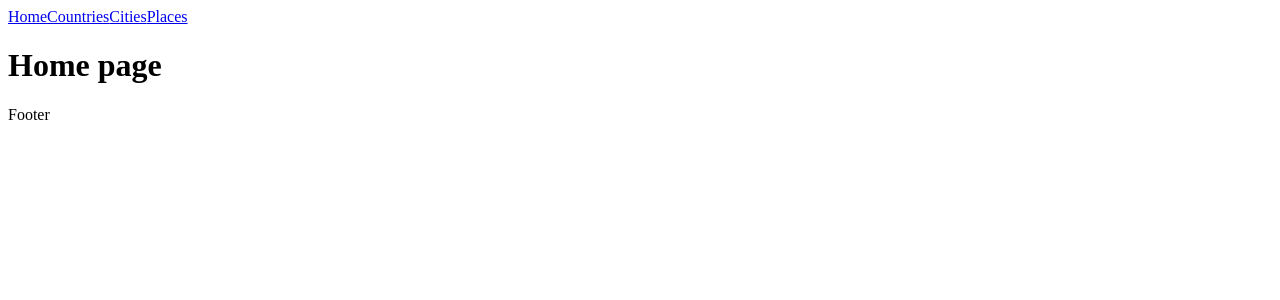
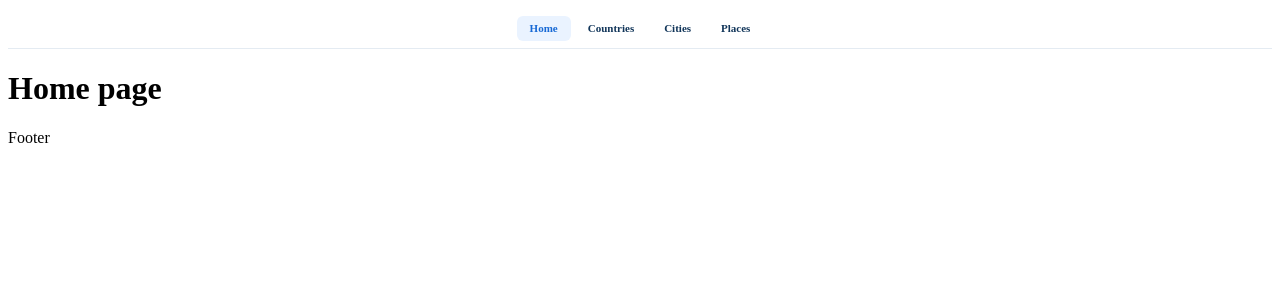
Before and after one commit to phch42/travelmate-api, a React (Vite) app: page / in a window 1280 px wide. Shown: the top 300 px of the page. Built offline with nearby package versions, Linux system fonts and the light colour scheme.

Commit message:
feat: style header navigation

```diff
--- a/src/components/Header.tsx
+++ b/src/components/Header.tsx
@@ -1,16 +1,16 @@
-import { NavLink } from "react-router-dom";
+import { StyledNavLink, HeaderWrapper, Nav } from "../styles/Header.styled";
 
 function Header() {
     return (
-        <header>
-            <nav>
-                <NavLink to="/">Home</NavLink>
-                <NavLink to="/countries">Countries</NavLink>
-                <NavLink to="/cities">Cities</NavLink>
-                <NavLink to="/places">Places</NavLink>
-            </nav>
-        </header>
-    )
+        <HeaderWrapper>
+            <Nav>
+                <StyledNavLink to="/">Home</StyledNavLink>
+                <StyledNavLink to="/countries">Countries</StyledNavLink>
+                <StyledNavLink to="/cities">Cities</StyledNavLink>
+                <StyledNavLink to="/places">Places</StyledNavLink>
+            </Nav>
+        </HeaderWrapper>
+    );
 }
 
 export default Header;
--- /dev/null
+++ b/src/styles/Header.styled.ts
@@ -0,0 +1,43 @@
+import styled from "styled-components";
+import { NavLink } from "react-router-dom";
+
+export const HeaderWrapper = styled.header`
+    height: 40px;
+    background: ${({ theme }) => theme.colors.surface};
+    border-bottom: 1px solid ${({ theme }) => theme.colors.border};
+
+    display: flex;
+    align-items: center;
+    justify-content: center;
+`;
+
+export const Nav = styled.nav`
+    display: flex;
+    align-items: center;
+    gap: 4px;
+`;
+
+export const StyledNavLink = styled(NavLink)`
+    padding: 7px 13px;
+    border-radius: ${({ theme }) => theme.radius.small};
+
+    color: ${({ theme }) => theme.colors.navy};
+    font-size: 11px;
+    font-weight: 600;
+    line-height: 1;
+    text-decoration: none;
+
+    transition:
+        background-color 0.2s ease,
+        color 0.2s ease;
+
+    &:hover {
+        background: ${({ theme }) => theme.colors.lightBlue};
+        color: ${({ theme }) => theme.colors.blue};
+    }
+
+    &.active {
+        background: ${({ theme }) => theme.colors.lightBlue};
+        color: ${({ theme }) => theme.colors.blue};
+    }
+`;
--- /dev/null
+++ b/src/styles/styled.d.ts
@@ -0,0 +1,6 @@
+import "styled-components";
+import type { Theme } from "./theme";
+
+declare module "styled-components" {
+    export interface DefaultTheme extends Theme {}
+}
```
Also changed, not shown: 1 other file (tests, documents, lock files or other folders).
